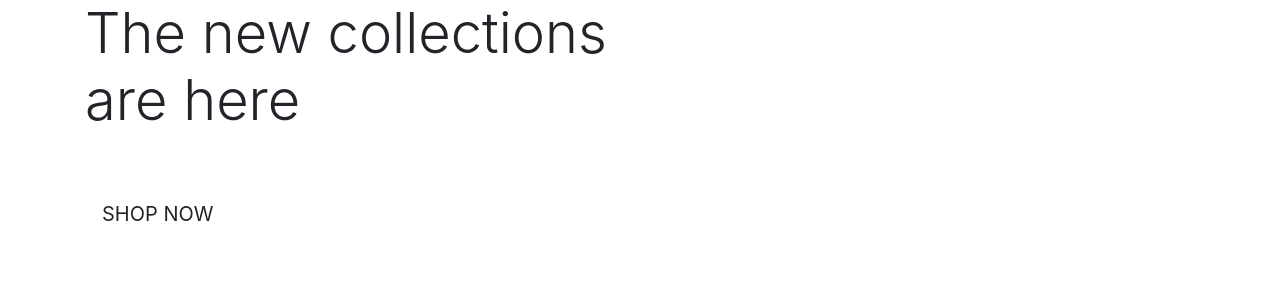
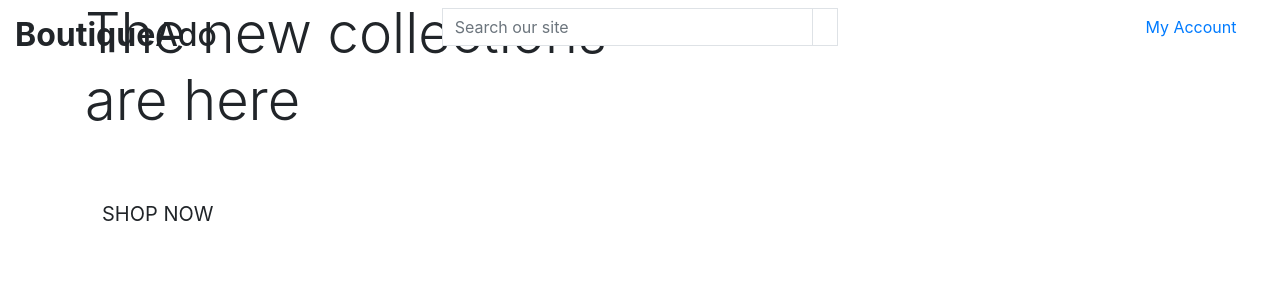
Before and after one commit to Yusuffrih/boutique_ado_v1, a Django app: page / in a window 1280 px wide. Shown: the top 300 px of the page. Run offline with Django 3.2, Linux system fonts and the light colour scheme.

Commit message:
Added main page header

```diff
--- a/templates/base.html
+++ b/templates/base.html
@@ -31,7 +31,57 @@
     <title>Boutique Ado {% block extra_title %}{% endblock %}</title>
   </head>
   <body>
-    <header class="container-fluid fixed-top"></header>
+    <header class="container-fluid fixed-top">
+        <div class="row">
+            <div class="col-12 col-lg-4 my-auto py-1 py-lg-0 text-center text-lg-left">
+                <a href="{% url 'home' %}" class="nav-link main-logo-link"></a>
+                <h2 class="logo-font text-black my-0"><strong>Boutique</strong>Ado</h2>
+            </div>
+            <div class="col-12 col-lg-4 my-auto py-1 py-lg-0">
+                <form action="" method="GET">
+                     <div class="input-group w-100">
+                         <input type="text" class="form-control border border-black rounded-0" type="text" name="q" placeholder="Search our site">
+                         <div class="input-group-append">
+                             <button class="form-control btn btn-black border border-black rounded-0" type="submit">
+                                 <span class="icon">
+                                     <i class="fas fa-search"></i>
+                                 </span>
+                             </button>
+                         </div>
+                     </div>
+                </form>
+            </div>
+            <div class="col-12 col-lg-4 my-auto py-1 py-lg-0">
+                <ul class="list-inline list-unstyled text-center text-lg-right my-0">
+                    <li class="list-inline-item dropdown">
+                        <a href="#" class="text-black nav-link" id="user-options" data-toggle="dropdown" aria-haspopup="true" aria-expanded="false">
+                            <div class="text-center">
+                                <div>
+                                    <i class="fas fa-user fa-lg"></i>
+                                </div>
+                                <p class="my-0">My Account</p>
+                            </div>
+                        </a>
+                        <div class="dropdown-menu border-0" aria-labelledby="user-options">
+                            {% if request.user.is_authenticated %}
+                                {% if request.user.is_superuser %}
+                                    <a href="" class="dropdown-item">Product Management</a>
+                                {% endif %}
+                                <a href="" class="dropdown-item">My Profile</a>
+                                <a href="{% url 'account_logout' %}" class="dropdown-item">Logout</a>
+                            {% else %}
+                                <a href="{% url 'account_signup' %}" class="dropdown-item">Register</a>
+                                <a href="{% url 'account_login' %}" class="dropdown-item">Login</a>
+                            {% endif %}
+                        </div>
+                    </li>
+                    <li class="list-inline-item">
+
+                    </li>
+                </ul>
+            </div>
+        </div>
+    </header>
 
     {% if messages %}
         <div class="message-container"></div>
```
